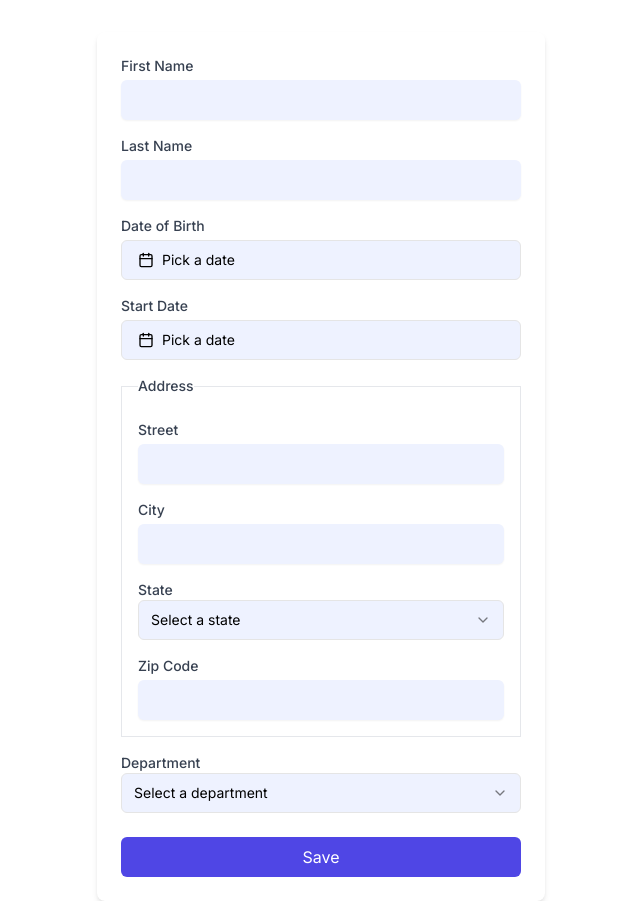
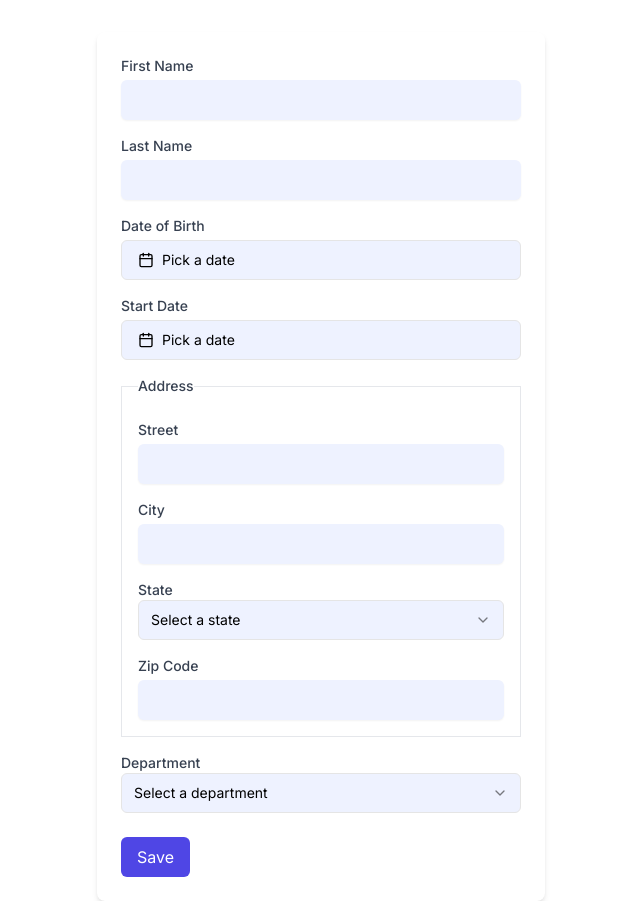
Before and after one commit to maxdnc/hrnet, a Next.js app: page / in a window 1280 px wide. Shown: the whole page, without its empty margins (319-959 px from the left). Built offline with nearby package versions, Linux system fonts and the light colour scheme.

Commit message:
feat: Update PrimaryButton component to support different variants and onClick event

```diff
--- a/src/app/components/PrimaryButton.jsx
+++ b/src/app/components/PrimaryButton.jsx
@@ -1,11 +1,23 @@
-const PrimaryButton = ({ type, label }) => {
+const PrimaryButton = ({ type, label, className, onClick, icon, variant }) => {
+  const baseClasses =
+    'inline-flex items-center justify-center gap-4 px-4 py-2 rounded-md focus:outline-none focus:ring-2 focus:ring-offset-2';
+  const filledClasses =
+    'bg-indigo-600 text-white hover:bg-indigo-700 focus:ring-indigo-500';
+  const outlineClasses =
+    'border border-indigo-600 text-indigo-600 hover:bg-indigo-100 focus:ring-indigo-500';
+
+  const variantClasses = variant === 'outline' ? outlineClasses : filledClasses;
+
   return (
     <button
+      onClick={onClick}
       type={type}
-      className="w-full px-4 py-2 bg-indigo-600 text-white rounded-md hover:bg-indigo-700 focus:outline-none focus:ring-2 focus:ring-offset-2 focus:ring-indigo-500"
+      className={`${baseClasses} ${variantClasses} ${className}`}
     >
-      {label}
+      {icon ? <span>{icon}</span> : null}
+      <span>{label}</span>
     </button>
   );
 };
+
 export default PrimaryButton;
```
